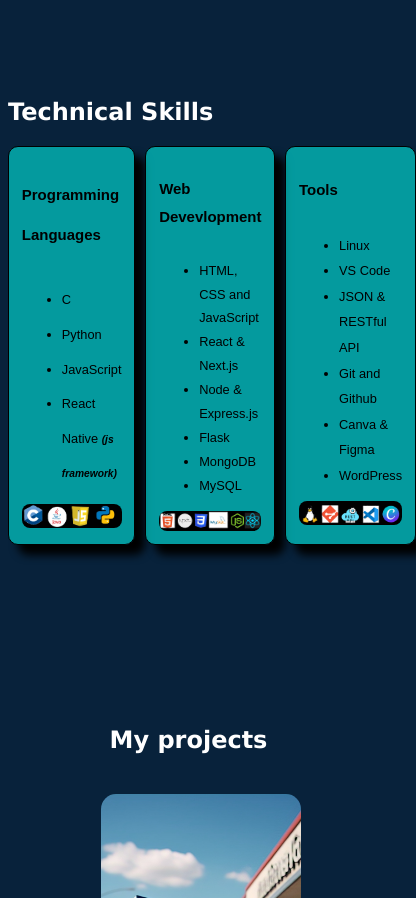
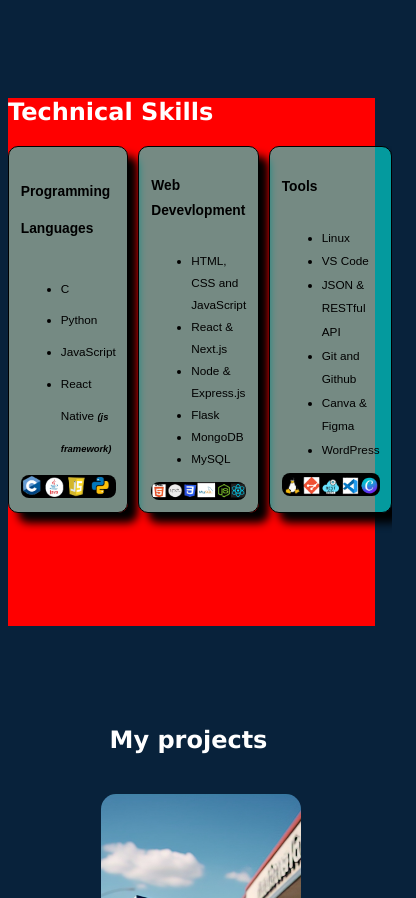
Before and after one commit to deco775/portfolio_2, a React (Vite) app: page / in a window 390 px wide. Shown: the part 1793-2691 px from the top of the page, 416 px wide, since content can reach past the window. Built offline with nearby package versions, Linux system fonts and the light colour scheme.

Commit message:
my portfolio

```diff
--- a/src/TechSkills/TechSkills.module.css
+++ b/src/TechSkills/TechSkills.module.css
@@ -93,4 +93,11 @@ h1 {
     .thirdPro{
         line-height: 2;
     }
+    .techSkillsContainer{
+        margin-right: 2%;
+        background-color: red;
+    }
+    .program{
+        font-size: 92%;
+    }
 }
```
